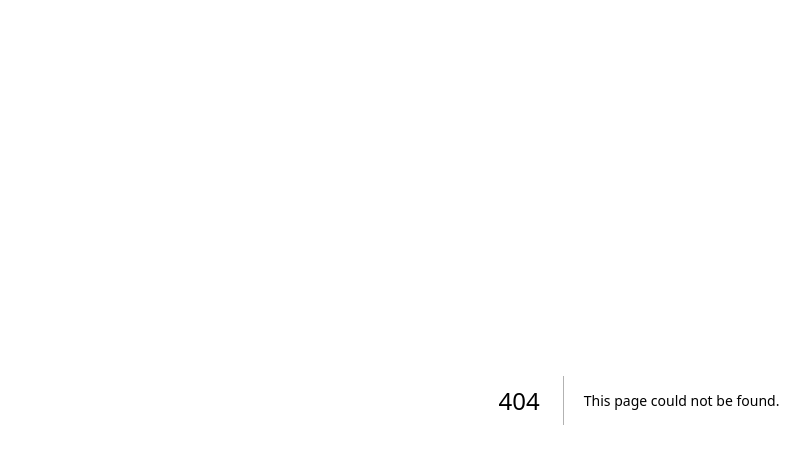
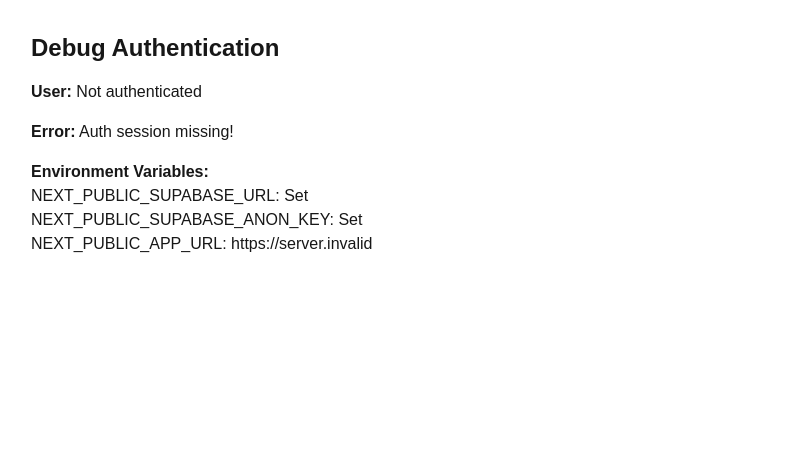
Before and after one commit to ViktorBalaz22/Meet-Greet_by_GGK, a Next.js app: page /debug in a window 1280 px wide. Before the commit this address had no page. Shown: the top 464 px of the page, without its empty margins (1-811 px from the left). Built offline with nearby package versions, Linux system fonts and the light colour scheme; no server answers.

Commit message:
Fix auth callback cookie handling and add debug page

```diff
--- a/src/app/auth/callback/route.ts
+++ b/src/app/auth/callback/route.ts
@@ -1,6 +1,5 @@
 import { createServerClient } from '@supabase/ssr'
 import { NextRequest, NextResponse } from 'next/server'
-import { cookies } from 'next/headers'
 
 export async function GET(request: NextRequest) {
   const { searchParams, origin } = new URL(request.url)
@@ -8,20 +7,20 @@
   const next = searchParams.get('next') ?? '/app'
 
   if (code) {
-    const cookieStore = await cookies()
+    let response = NextResponse.redirect(`${origin}${next}`)
+
     const supabase = createServerClient(
       process.env.NEXT_PUBLIC_SUPABASE_URL!,
       process.env.NEXT_PUBLIC_SUPABASE_ANON_KEY!,
       {
         cookies: {
-          get(name: string) {
-            return cookieStore.get(name)?.value
+          getAll() {
+            return request.cookies.getAll()
           },
-          set(name: string, value: string, options: Record<string, unknown>) {
-            cookieStore.set(name, value, options)
-          },
-          remove(name: string) {
-            cookieStore.delete(name)
+          setAll(cookiesToSet) {
+            cookiesToSet.forEach(({ name, value, options }) => {
+              response.cookies.set(name, value, options)
+            })
           },
         },
       }
@@ -30,7 +29,7 @@
     const { error } = await supabase.auth.exchangeCodeForSession(code)
 
     if (!error) {
-      return NextResponse.redirect(`${origin}${next}`)
+      return response
     }
   }
 
--- /dev/null
+++ b/src/app/debug/page.tsx
@@ -0,0 +1,28 @@
+import { createServerClient } from '@/lib/auth'
+
+export default async function DebugPage() {
+  const supabase = await createServerClient()
+  const { data: { user }, error } = await supabase.auth.getUser()
+
+  return (
+    <div className="min-h-screen bg-white p-8">
+      <h1 className="text-2xl font-bold mb-4">Debug Authentication</h1>
+      <div className="space-y-4">
+        <div>
+          <strong>User:</strong> {user ? JSON.stringify(user, null, 2) : 'Not authenticated'}
+        </div>
+        <div>
+          <strong>Error:</strong> {error ? error.message : 'None'}
+        </div>
+        <div>
+          <strong>Environment Variables:</strong>
+          <ul>
+            <li>NEXT_PUBLIC_SUPABASE_URL: {process.env.NEXT_PUBLIC_SUPABASE_URL ? 'Set' : 'Not set'}</li>
+            <li>NEXT_PUBLIC_SUPABASE_ANON_KEY: {process.env.NEXT_PUBLIC_SUPABASE_ANON_KEY ? 'Set' : 'Not set'}</li>
+            <li>NEXT_PUBLIC_APP_URL: {process.env.NEXT_PUBLIC_APP_URL || 'Not set'}</li>
+          </ul>
+        </div>
+      </div>
+    </div>
+  )
+}
```
